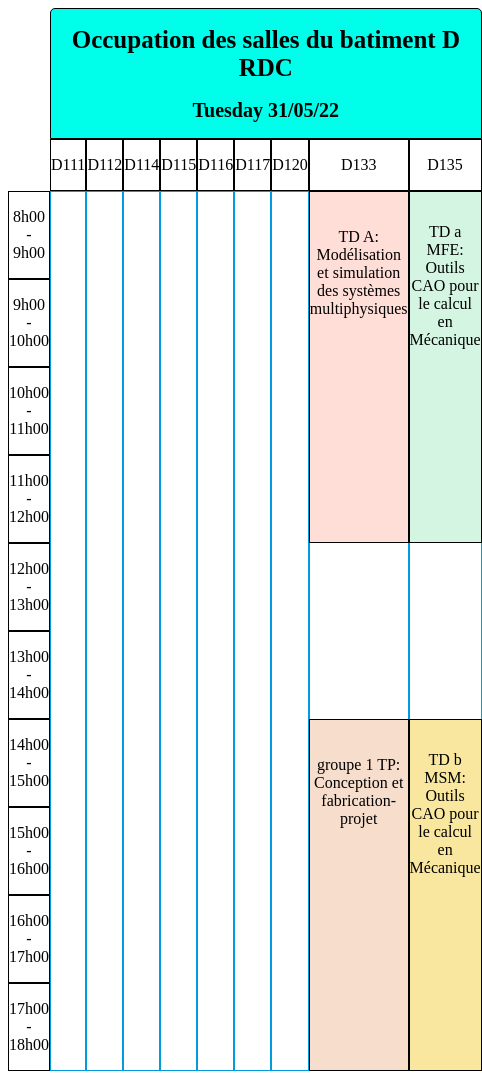
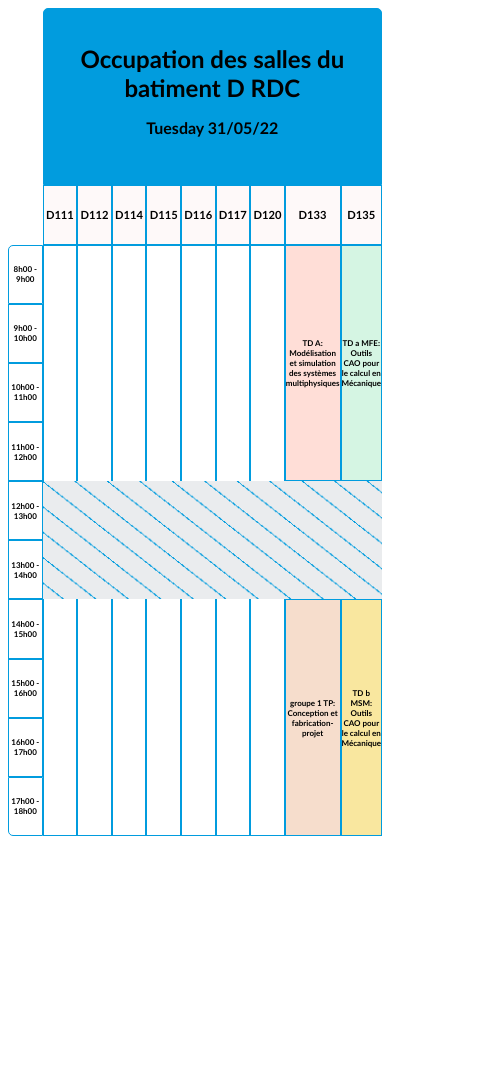
Before and after one commit to ibraTurfu/CalendrierEIT, a plain HTML site: page index.html in a window 390 px wide. Shown: the whole page, 482 px wide, since content can reach past the window. After the commit the page ends 844 px from the top, so only its background shows below. Drawn offline with Linux system fonts and the light colour scheme.

Commit message:
Update style.css

```diff
--- a/style.css
+++ b/style.css
@@ -1,94 +1,129 @@
 body{
     display: grid;
     grid-template-columns: repeat(10, 1fr);
-    grid-template-rows: repeat(10, 1fr);
+    grid-template-rows: repeat(14, 1fr);
+    font-family: 'Gill Sans', 'Gill Sans MT', Calibri, 'Trebuchet MS', sans-serif;
 }
 h1{
-    font-size: 25px;
+    font-size: 2em;
+    font-family: 'Gill Sans', 'Gill Sans MT', Calibri, 'Trebuchet MS', sans-serif;
 }
 h2{
-    font-size: 20px;
+    font-size: 1em;
+    font-family: 'Gill Sans', 'Gill Sans MT', Calibri, 'Trebuchet MS', sans-serif;
+
 }
 
 .jour{
 
-    background-color: rgb(0, 255, 234);
-    grid-area: 1/2/2/-1;
-    text-align: center;
-    /*position: absolute;
-    top: 1px;
-    right: 1px;
-    left: 103px;
-    height: 96px;
-    text-align: center;*/
-    border: 1px solid black;
+    background-color: #019CDE;
+    border: 1px solid #019CDE;
     border-top-left-radius: 5px;
     border-top-right-radius: 5px;
-}
-
-
-.contenu{
-    /*border: 2px solid black;*/
-    /*grid-template-columns: minmax(100px, auto);*/
-    grid-area: 2/1/-1/-1;
-    display: grid;
-    grid-template: repeat(12,1fr)/repeat(10,1fr);
-
-}
-
-.heures{
-    /*top: 1px;
-    left: 1px;
-    bottom: 1px;*/
-    border: 1px solid black;
-    grid-area:2/1/-1/2;
-    display: grid;
-    grid-template-rows: repeat(11, 1fr);
-
-}
-.heure{
-    text-align:center;
-    border:1px solid black;
-}
-.salles{
-    grid-area:1/2/2/-1 ;
-    background-color: rgb(180, 180, 170);
-    display: grid;
-    grid-template-columns: repeat(9,1fr);
-    border: 1px solid black;
-
-}
-.matieres{
-    border: 1px black solid;
-    grid-area:2/2/-1/-1;
-    /*background-color: yellowgreen;*/
-    display: grid;
-    grid-template:1fr/repeat(9,1fr);
-}
-.salle{
-    text-align:center;
-    border: 1px solid rgb(0, 0, 0);
-
-}
-.bloc-matière{
-    border:1px solid black;
-    display: grid;
-    grid-template-rows: repeat(5, 1fr);
-    justify-content: center;
-}
-.matière{
-    border: 1px solid black;
-    padding: 20% 0%;
+    grid-area: 1/2/4/-1;
+    display: table;
     text-align: center;
 
 }
+.align{
+    display: table-cell;
+    vertical-align: middle;
+}
+.heure{
 
-#dixAdouze{
-    border: 1px solid black;
-    grid-area:2/1/3/2;
+    border: 1px solid #019CDE;
+    display: table;
+    background-color: white;
+    font-size: 1em;
+    font-weight: bold;
+}
+#d8{
+    border-top-left-radius: 5px;
+}
+#d17{
+    border-bottom-left-radius: 5px;
+}
+.heure p{
+    display: table-cell;
+    vertical-align: middle;
+    text-align: center;
+}
+.salle{
+    border: 1px solid #019CDE;
+    font-size: 1.5em;
+    display: table;
+    background-color: rgb(254, 249, 249);
+    color: black;
+    font-weight: bold;
+}
+.salle p{
+    display: table-cell;
+    vertical-align: middle;
+    text-align: center;
+
+}
+.matière{
+    border: 1px solid #019CDE;
+    font-size: 1em;
+    display: table;
+    font-weight: bold;
+}
+.matière p{
+    display: table-cell;
+    vertical-align: middle;
+    text-align: center;
+}
+@media screen and (max-width:970px){
+    .matière{
+        font-size: 0.7em;
+    }
+    .salle{
+        font-size: 1em;
+    }
+    h1{
+        font-size: 1.5em;
+    }
+    h2{
+        font-size: 1em;
+    }
+    .heure{
+        font-size: 0.7em;
+    }
 }
 
-#seizeDixHuit{
-    border: 1px solid black;
-    grid-area:5/1/6/2;
+@media screen and (max-width:1000px){
+    .heure{
+        font-size: 0.8em;
+    }
 }
+@media screen and (max-width:570px){
+    .matière{
+        font-size: 0.5em;
+    }
+    .salle{
+        font-size: 0.7em;
+    }
+    h1{
+        font-size: 1.5em;
+    }
+    h2{
+        font-size: 1em;
+    }
+    .heure{
+        font-size: 0.5em;
+    }
+}
+
+@media screen and (min-width:1300px){
+
+    .heure{
+        font-size: 1.25em;
+    }
+}
+.pause{
+    grid-area: 9/2/11/-1;
+    /*background-color: #EAECEE;*/
+    z-index: 5;
+    background-image: linear-gradient(38deg, #eaecee 47.50%, #019cde 47.50%, #019cde 50%, #eaecee 50%, #eaecee 97.50%, #019cde 97.50%, #019cde 100%);
+    background-size: 32.49px 25.38px;
+}
```
